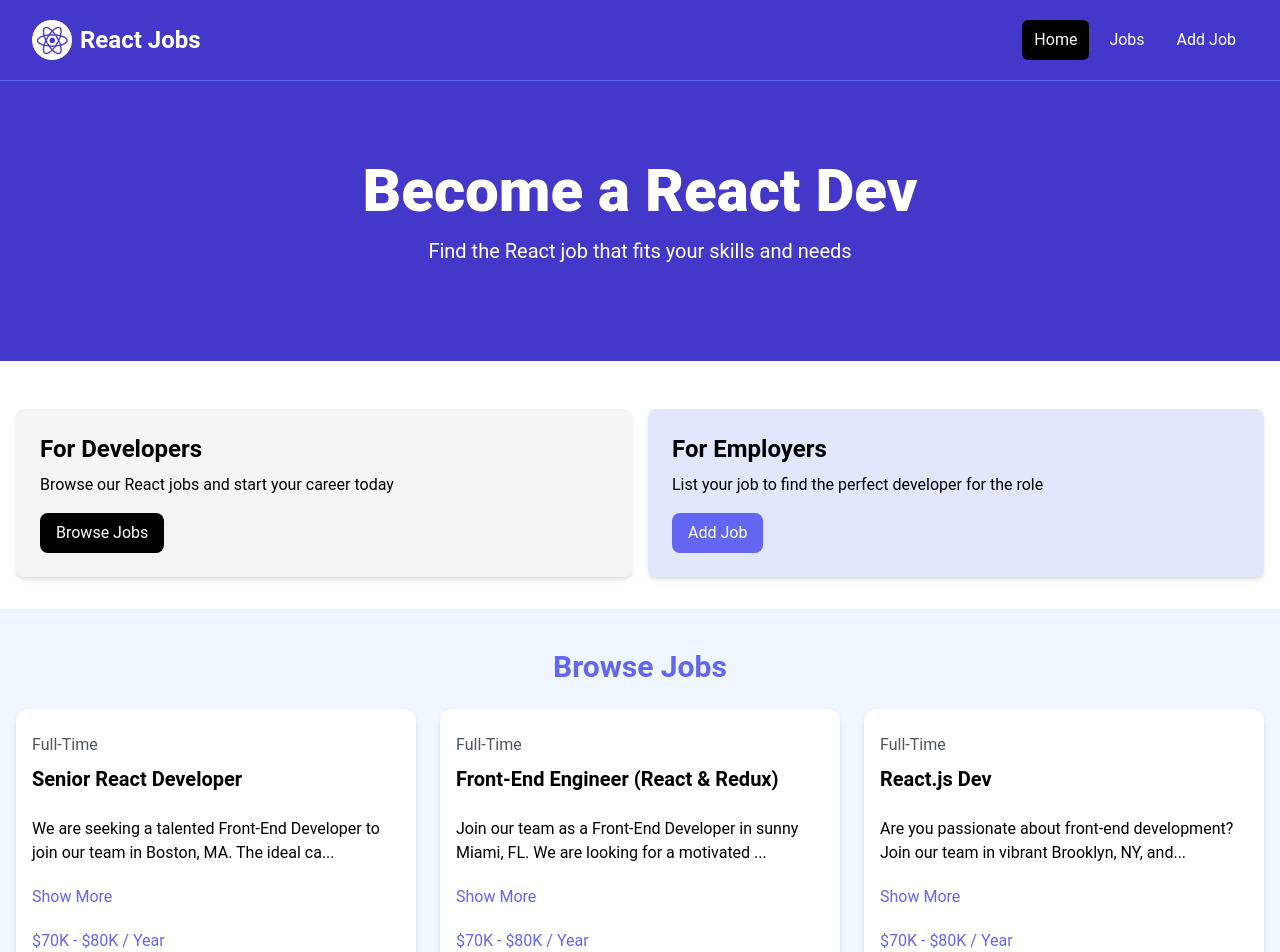
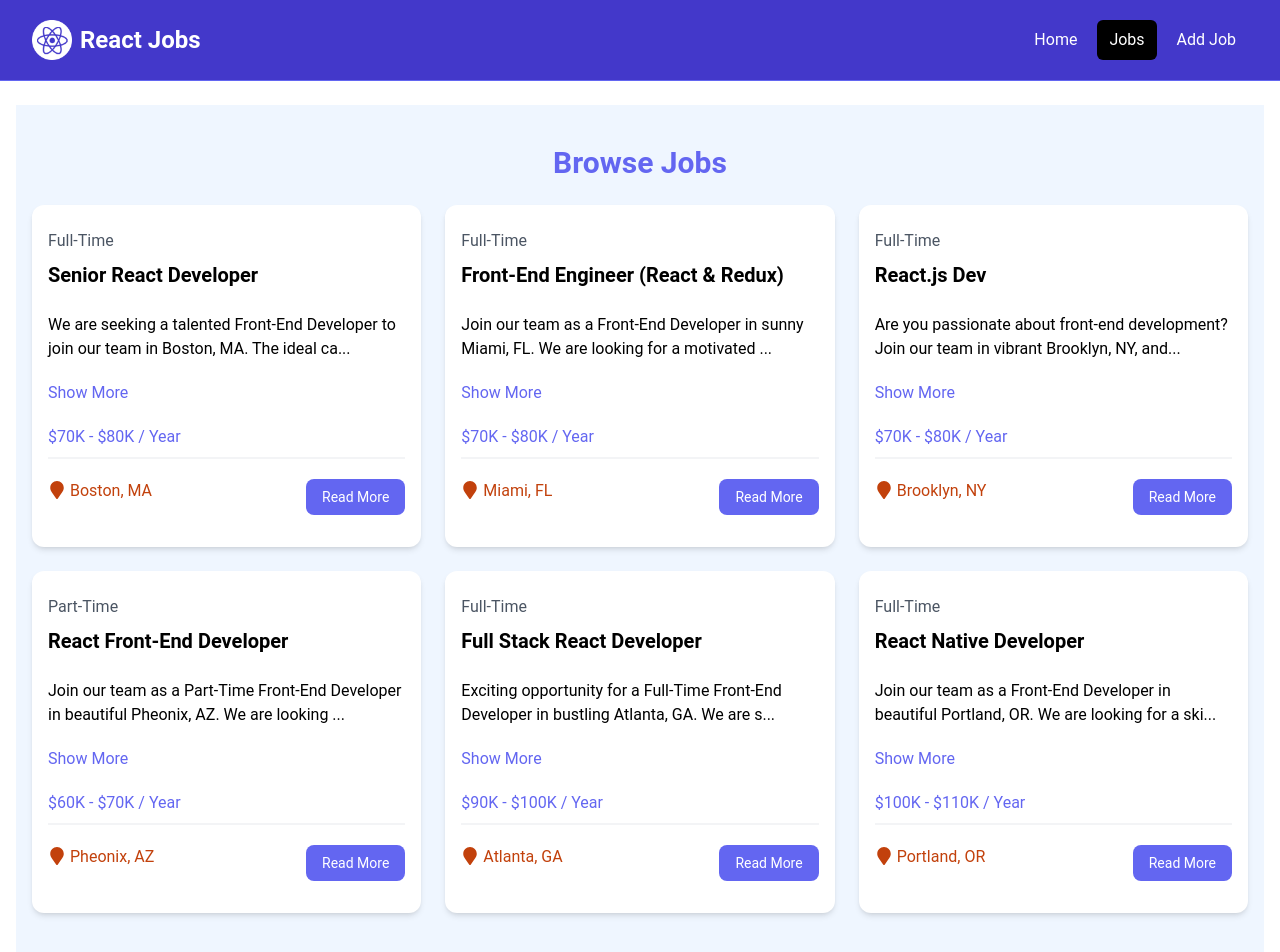
Before and after one commit to Tarif24/Job_Listing_Website_React, a React (Vite) app: page /jobs in a window 1280 px wide. Shown: the top 952 px of the page. Built offline with nearby package versions, Linux system fonts and the light colour scheme.

Commit message:
Added react routing dom to switch between pages

```diff
--- a/src/App.jsx
+++ b/src/App.jsx
@@ -1,21 +1,27 @@
 import React from "react";
-import Navbar from "./components/Navbar";
-import Hero from "./components/Hero";
-import HomeCards from "./components/HomeCards";
-import JobListings from "./components/JobListings";
-import ViewAllJobs from "./components/ViewAllJobs";
+import {
+    Route,
+    createBrowserRouter,
+    createRoutesFromElements,
+    RouterProvider,
+} from "react-router-dom";
+import MainLayout from "./layouts/MainLayout";
+import HomePage from "./pages/HomePage";
+import JobsPage from "./pages/JobsPage";
+import NotFoundPage from "./pages/NotFoundPage";
 
+const router = createBrowserRouter(
+    createRoutesFromElements(
+        <Route path="/" element={<MainLayout />}>
+            <Route index element={<HomePage />} />
+            <Route path="/jobs" element={<JobsPage />} />
+            <Route path="*" element={<NotFoundPage />} />
+        </Route>
+    )
+);
 
 const App = () => {
-    return (
-        <>
-            <Navbar />
-            <Hero />
-            <HomeCards />
-            <JobListings />
-            <ViewAllJobs />
-        </>
-    );
+    return <RouterProvider router={router} />;
 };
 
 export default App;
--- a/src/components/HomeCards.jsx
+++ b/src/components/HomeCards.jsx
@@ -1,5 +1,6 @@
 import React from "react";
 import Card from "./Card";
+import { Link } from "react-router-dom";
 
 const HomeCards = () => {
     return (
@@ -11,12 +12,12 @@
                         <p className="mt-2 mb-4">
                             Browse our React jobs and start your career today
                         </p>
-                        <a
-                            href="/jobs.html"
+                        <Link
+                            to="/jobs"
                             className="inline-block bg-black text-white rounded-lg px-4 py-2 hover:bg-gray-700"
                         >
                             Browse Jobs
-                        </a>
+                        </Link>
                     </Card>
 
                     <Card bg = "bg-indigo-100">
@@ -25,12 +26,12 @@
                             List your job to find the perfect developer for the
                             role
                         </p>
-                        <a
-                            href="/add-job.html"
+                        <Link
+                            to="/add-job"
                             className="inline-block bg-indigo-500 text-white rounded-lg px-4 py-2 hover:bg-indigo-600"
                         >
                             Add Job
-                        </a>
+                        </Link>
                     </Card>
                 </div>
             </div>
--- a/src/components/JobListing.jsx
+++ b/src/components/JobListing.jsx
@@ -1,6 +1,7 @@
 import React from "react";
 import {useState} from "react";
 import {FaMapMarker} from "react-icons/fa";
+import { Link } from "react-router-dom";
 
 const JobListing = ({ job }) => {
     const [showFullDescription, setShowFullDescription] = useState(false);
@@ -32,12 +33,12 @@
                         <FaMapMarker className="inline text-lg mb-1 mr-1" />
                         {job.location}
                     </div>
-                    <a
-                        href={`/job/${job.id}`}
+                    <Link
+                        to={`/job/${job.id}`}
                         className="h-[36px] bg-indigo-500 hover:bg-indigo-600 text-white px-4 py-2 rounded-lg text-center text-sm"
                     >
                         Read More
-                    </a>
+                    </Link>
                 </div>
             </div>
         </div>
--- a/src/components/JobListings.jsx
+++ b/src/components/JobListings.jsx
@@ -2,18 +2,18 @@
 import jobs from "../jobs.json";
 import JobListing from "./JobListing";
 
-const JobListings = () => {
+const JobListings = ({isHome = false}) => {
 
-    const recentJobs = jobs.slice(0, 3);
+    const jobListings = isHome ? jobs.slice(0, 3) : jobs;
 
     return (
         <section className="bg-blue-50 px-4 py-10">
             <div className="container-xl lg:container m-auto">
                 <h2 className="text-3xl font-bold text-indigo-500 mb-6 text-center">
-                    Browse Jobs
+                    {isHome ? "Recent Jobs" : "Browse Jobs"}
                 </h2>
                 <div className="grid grid-cols-1 md:grid-cols-3 gap-6">
-                    {recentJobs.map((job) => (
+                    {jobListings.map((job) => (
                         <JobListing key={job.id} job={job} />
                     ))}
                 </div>
--- a/src/components/Navbar.jsx
+++ b/src/components/Navbar.jsx
@@ -1,16 +1,19 @@
 import React from "react";
+import { NavLink } from "react-router-dom";
 import logo from "../assets/logo.png";
 
 const Navbar = () => {
+    const linkClass = ({ isActive }) => isActive ? "bg-black text-white hover:bg-gray-900 hover:text-white rounded-md px-3 py-2" : "text-white hover:bg-gray-900 hover:text-white rounded-md px-3 py-2";
+
     return (
         <nav className="bg-indigo-700 border-b border-indigo-500">
             <div className="mx-auto max-w-7xl px-2 sm:px-6 lg:px-8">
                 <div className="flex h-20 items-center justify-between">
                     <div className="flex flex-1 items-center justify-center md:items-stretch md:justify-start">
                         {/* <!-- Logo --> */}
-                        <a
+                        <NavLink
                             className="flex flex-shrink-0 items-center mr-4"
-                            href="/index.html"
+                            to="/"
                         >
                             <img
                                 className="h-10 w-auto"
@@ -20,27 +23,27 @@
                             <span className="hidden md:block text-white text-2xl font-bold ml-2">
                                 React Jobs
                             </span>
-                        </a>
+                        </NavLink>
                         <div className="md:ml-auto">
                             <div className="flex space-x-2">
-                                <a
-                                    href="/index.html"
-                                    className="text-white bg-black hover:bg-gray-900 hover:text-white rounded-md px-3 py-2"
+                                <NavLink
+                                    to="/"
+                                    className={linkClass}
                                 >
                                     Home
-                                </a>
-                                <a
-                                    href="/jobs.html"
-                                    className="text-white hover:bg-gray-900 hover:text-white rounded-md px-3 py-2"
+                                </NavLink>
+                                <NavLink
+                                    to="/jobs"
+                                    className={linkClass}
                                 >
                                     Jobs
-                                </a>
-                                <a
-                                    href="/add-job.html"
-                                    className="text-white hover:bg-gray-900 hover:text-white rounded-md px-3 py-2"
+                                </NavLink>
+                                <NavLink
+                                    to="/add-job"
+                                    className={linkClass}
                                 >
                                     Add Job
-                                </a>
+                                </NavLink>
                             </div>
                         </div>
                     </div>
--- a/src/components/ViewAllJobs.jsx
+++ b/src/components/ViewAllJobs.jsx
@@ -1,14 +1,15 @@
 import React from "react";
+import { Link } from "react-router-dom";
 
 const ViewAllJobs = () => {
     return (
         <section className="m-auto max-w-lg my-10 px-6">
-            <a
-                href="/jobs"
+            <Link
+                to="/jobs"
                 className="block bg-black text-white text-center py-4 px-6 rounded-xl hover:bg-gray-700"
             >
                 View All Jobs
-            </a>
+            </Link>
         </section>
     );
 };
--- /dev/null
+++ b/src/layouts/MainLayout.jsx
@@ -0,0 +1,14 @@
+import React from 'react'
+import { Outlet } from 'react-router-dom'
+import Navbar from '../components/Navbar'
+
+const MainLayout = () => {
+  return (
+    <>
+        <Navbar />
+        <Outlet />
+    </>
+  )
+}
+
+export default MainLayout
--- /dev/null
+++ b/src/pages/HomePage.jsx
@@ -0,0 +1,18 @@
+import React from 'react'
+import Hero from "../components/Hero";
+import HomeCards from "../components/HomeCards";
+import JobListings from "../components/JobListings";
+import ViewAllJobs from "../components/ViewAllJobs";
+
+const HomePage = () => {
+  return (
+    <>
+        <Hero />
+        <HomeCards />
+        <JobListings isHome={true}/>
+        <ViewAllJobs />
+    </>
+  )
+}
+
+export default HomePage
--- /dev/null
+++ b/src/pages/JobsPage.jsx
@@ -0,0 +1,10 @@
+import React from 'react'
+import JobListings from '../components/JobListings'
+
+const JobsPage = () => {
+  return <section className="bg-blue px-4 py-6">
+    <JobListings />
+  </section>;
+}
+
+export default JobsPage
--- /dev/null
+++ b/src/pages/NotFoundPage.jsx
@@ -0,0 +1,21 @@
+import React from "react";
+import { Link } from "react-router-dom";
+import { FaExclamationTriangle } from "react-icons/fa";
+
+const NotFoundPage = () => {
+    return (
+        <section className="text-center flex flex-col justify-center items-center h-96">
+            <FaExclamationTriangle className="text-yellow-400 text-6xl mb-4" />
+            <h1 className="text-6xl font-bold mb-4">404 Not Found</h1>
+            <p className="text-xl mb-5">This page does not exist</p>
+            <Link
+                to="/"
+                className="text-white bg-indigo-700 hover:bg-indigo-900 rounded-md px-3 py-2 mt-4"
+            >
+                Go Back
+            </Link>
+        </section>
+    );
+};
+
+export default NotFoundPage;
```
